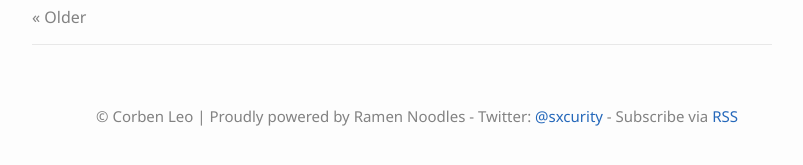
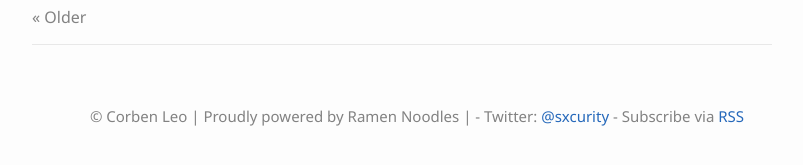
Before and after one commit to headstrong83/sxcurity.github.io, a Jekyll site: the page built from index.html, in a window 1280 px wide and 900 px high, scrolled down 16730 px. Shown: the part 728-893 px from the top of the window, without its empty margins (238-1041 px from the left). Built offline with Jekyll 4.4.1, drawn with Linux system fonts in a browser that asks for light colours; the list of posts is cut into pages by our own code.

```diff
--- a/_config.yml
+++ b/_config.yml
@@ -15,7 +15,7 @@
 # in the templates via {{ site.myvariable }}.
 icon: "/icon.svg"
 title: sxcurity.pro
-author: Corben Leo | Proudly powered by Ramen Noodles
+author: Corben Leo | Proudly powered by Ramen Noodles |
 description: Information Security blog by @sxcurity
 baseurl: "" # the subpath of your site, e.g. /blog
 url: "https://sxcurity.github.io" # the base hostname & protocol for your site, e.g. http://example.com
```
